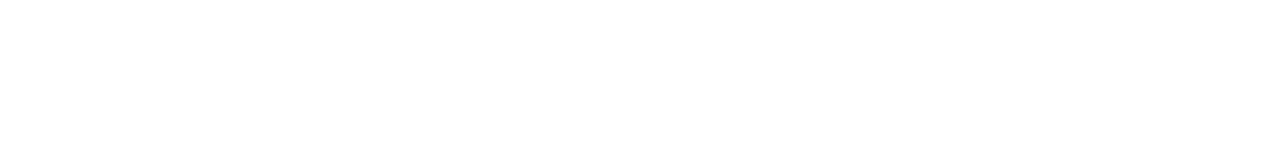
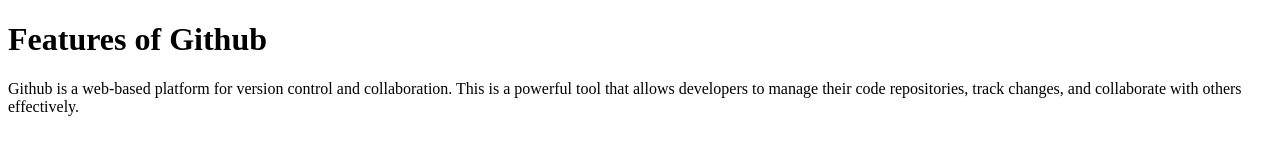
Before and after one commit to Prince-2000-8/module-6-git-workflow, a plain HTML site: page index.html in a window 1280 px wide. Drawn offline with Linux system fonts and the light colour scheme.

Commit message:
features of github added

```diff
--- a/index.html
+++ b/index.html
@@ -6,6 +6,8 @@
     <title>Git Practice Project</title>
 </head>
 <body>
+    <h1> Features of Github</h1>
+    <p>Github is a web-based platform for version control and collaboration. This is a powerful tool that allows developers to manage their code repositories, track changes, and collaborate with others effectively.</p>
 
 </body>
 </html>
```
